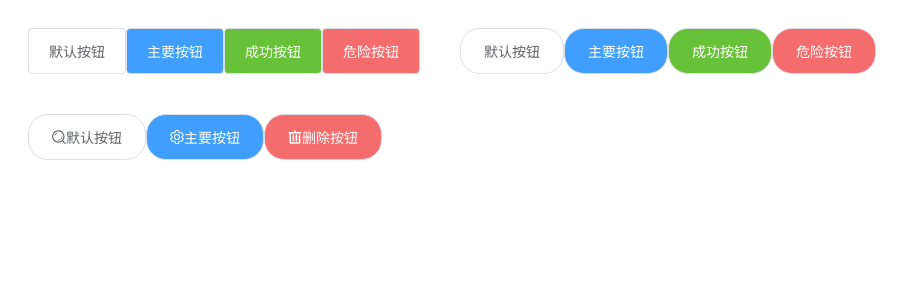
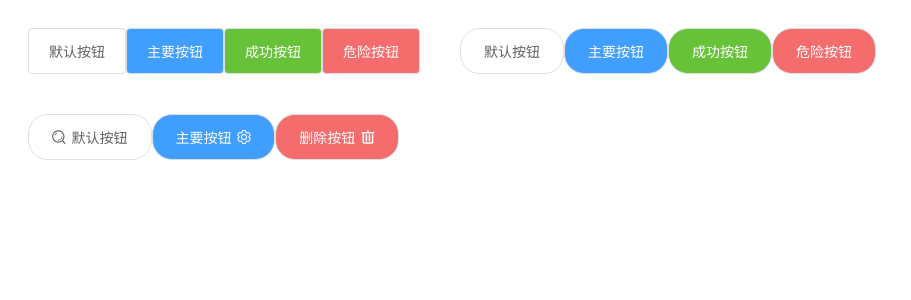
Before and after one commit to luckzhu/eazy-ui, a Vue app: page / in a window 1280 px wide. Shown: the top 300 px of the page, without its empty margins (0-911 px from the left). Built offline with nearby package versions, Linux system fonts and the light colour scheme.

Commit message:
button添加left和right选项

```diff
--- a/src/App.vue
+++ b/src/App.vue
@@ -15,8 +15,8 @@
         </div>
           <div class="mybutton">
           <zhu-button round icon="search" >默认按钮</zhu-button>
-          <zhu-button type="primary" round icon="setting" loading>主要按钮</zhu-button>
-          <zhu-button type="danger" round icon="delete" loading>删除按钮</zhu-button>
+          <zhu-button type="primary" round icon="setting" loading iconPosition="right">主要按钮</zhu-button>
+          <zhu-button type="danger" round icon="delete" loading iconPosition="right">删除按钮</zhu-button>
         </div>
  </div>
 </template>
--- a/src/components/button.vue
+++ b/src/components/button.vue
@@ -1,7 +1,7 @@
 <template>
   <button
     class="zhu-button"
-    :class="[`zhu-button-${type}`, {'is-round':round != undefined}]"
+    :class="[`zhu-button-${type}`, {'is-round':round != undefined} , {[iconPosition]:true}]"
     @click="btnClick"
   >
     <zhu-icon v-if="icon && isLoading===true" name="loading" class="icon-loading"></zhu-icon>
@@ -32,18 +32,25 @@ export default {
     loading: {
       type: Boolean,
       default: false
+    },
+    iconPosition: {
+      type: String,
+      default: "left",
+      validator(value) {
+        return !(value !== "left" && value !== "right");
+      }
     }
   },
   methods: {
     btnClick() {
-      if( !this.loading) return
+      if (!this.loading) return;
       this.isLoading = !this.isLoading;
     }
   }
 };
 </script>
 
-<style >
+<style lang="scss">
 .zhu-button {
   /* --font-size: 14px;
   --color: #606266;
@@ -63,6 +70,28 @@ export default {
   display: inline-flex;
   justify-content: center;
   align-items: center;
+
+  &.left {
+    > .zhu-icon {
+      order: 1;
+      margin-left: 0;
+      margin-right: 0.4em;
+    }
+    > .button-content {
+      order: 2;
+    }
+  }
+
+  &.right {
+    > .zhu-icon {
+      order: 2;
+      margin-left: 0.4em;
+      margin-right: 0;
+    }
+    > .button-content {
+      order: 1;
+    }
+  }
 }
 
 .zhu-button:hover {
--- a/src/components/icon.vue
+++ b/src/components/icon.vue
@@ -1,5 +1,5 @@
 <template>
-  <svg class="icon">
+  <svg class="zhu-icon">
     <use :xlink:href="`#icon-${name}`" />
   </svg>
 </template>
@@ -14,7 +14,7 @@ export default {
 </script>
 
 <style>
-.icon {
+.zhu-icon {
   width: 1em;
   height: 1em;
   vertical-align: -0.15em;
```
Also changed, not shown: package.json (+9 -6 lines), 1 other file (tests, documents, lock files or other folders).
